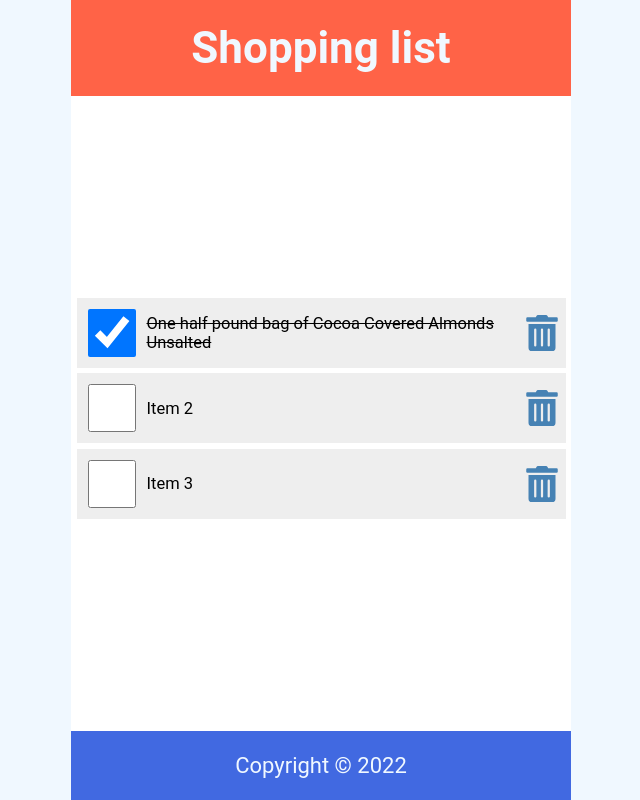
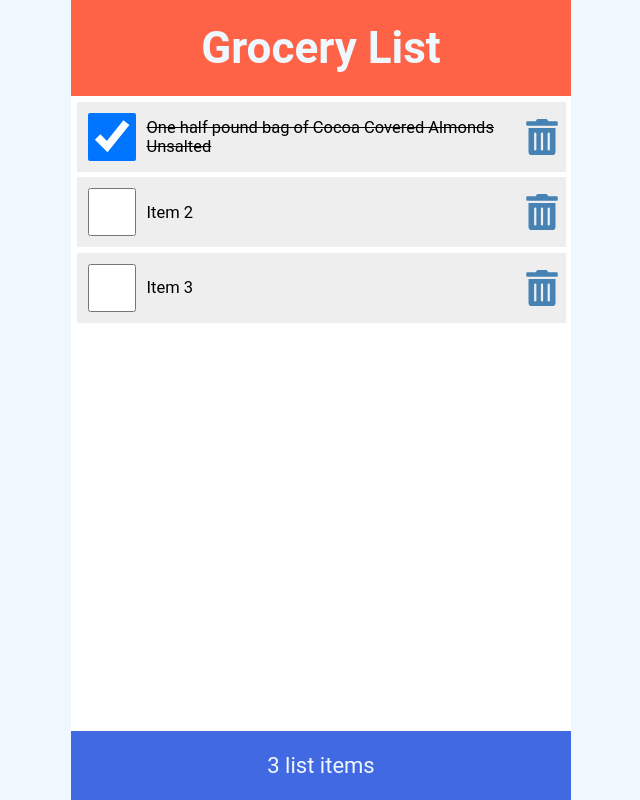
Before and after one commit to mabarbar/react_training, a React (Create React App) app in the folder 02_react/: page / in a window 1280 px wide. Shown: the whole page, without its empty margins (319-959 px from the left). Built offline with nearby package versions, Linux system fonts and the light colour scheme.

Commit message:
learning react

```diff
--- a/02_react/src/App.js
+++ b/02_react/src/App.js
@@ -1,13 +1,50 @@
 import Header from "./Header";
 import Contents from "./Contents";
 import Footer from "./Footer";
+import { useState } from "react";
 
 function App() {
+  const [items, setItems] = useState([
+    {
+      id: 1,
+      checked: true,
+      item: "One half pound bag of Cocoa Covered Almonds Unsalted",
+    },
+    {
+      id: 2,
+      checked: false,
+      item: "Item 2",
+    },
+    {
+      id: 3,
+      checked: false,
+      item: "Item 3",
+    },
+  ]);
+
+  const handleCheck = (id) => {
+    const listItems = items.map((item) =>
+      item.id === id ? { ...item, checked: !item.checked } : item
+    );
+    setItems(listItems);
+    localStorage.setItem("shoppinglist", JSON.stringify(listItems));
+  };
+
+  const handleDelete = (id) => {
+    const listItems = items.filter((item) => item.id !== id);
+    setItems(listItems);
+    localStorage.setItem("shoppinglist", JSON.stringify(listItems));
+  };
+
   return (
     <div className="App">
-        <Header />
-        <Contents />
-        <Footer />
+      <Header title="Grocery List" />
+      <Contents
+        items={items}
+        handleCheck={handleCheck}
+        handleDelete={handleDelete}
+      />
+      <Footer length={items.length} />
     </div>
   );
 }
--- a/02_react/src/Contents.js
+++ b/02_react/src/Contents.js
@@ -1,64 +1,14 @@
-import { useState } from "react";
-import { FaTrashAlt } from "react-icons/fa";
+import ItemList from "./ItemList";
 
-const Contents = () => {
-  const [items, setItems] = useState([
-    {
-      id: 1,
-      checked: true,
-      item: "One half pound bag of Cocoa Covered Almonds Unsalted",
-    },
-    {
-      id: 2,
-      checked: false,
-      item: "Item 2",
-    },
-    {
-      id: 3,
-      checked: false,
-      item: "Item 3",
-    },
-  ]);
-
-  const handleCheck = (id) => {
-    const listItems = items.map((item) =>
-      item.id === id ? { ...item, checked: !item.checked } : item
-    );
-    setItems(listItems);
-    localStorage.setItem("shoppinglist", JSON.stringify(listItems));
-  };
-
-  const handleDelete = (id) => {
-    const listItems = items.filter((item) => item.id !== id);
-    setItems(listItems);
-    localStorage.setItem("shoppinglist", JSON.stringify(listItems));
-  };
-
+const Content = ({ items, handleCheck, handleDelete }) => {
   return (
     <main>
       {items.length ? (
-        <ul>
-          {items.map((item) => (
-            <li className="item" key={item.id}>
-              <input
-                type="checkbox"
-                onChange={() => handleCheck(item.id)}
-                checked={item.checked}
-              />
-              <label
-                style={item.checked ? { textDecoration: "line-through" } : null}
-                onDoubleClick={() => handleCheck(item.id)}
-              >
-                {item.item}
-              </label>
-              <FaTrashAlt
-                role="button"
-                tabIndex="0"
-                onClick={() => handleDelete(item.id)}
-              ></FaTrashAlt>
-            </li>
-          ))}
-        </ul>
+        <ItemList
+          items={items}
+          handleCheck={handleCheck}
+          handleDelete={handleDelete}
+        />
       ) : (
         <p style={{ marginTop: "2rem" }}>Your list is empty.</p>
       )}
@@ -66,4 +16,4 @@
   );
 };
 
-export default Contents;
+export default Content;
--- a/02_react/src/Footer.js
+++ b/02_react/src/Footer.js
@@ -1,12 +1,11 @@
-import React from 'react'
+import React from "react";
 
-const Footer = () => {
-  const today = new Date()
+const Footer = ({ length }) => {
   return (
     <footer>
-      <p>Copyright &copy; {today.getFullYear()}</p>
+      <p>{length} list {length === 1 ? "item" : "items"}</p>
     </footer>
-  )
-}
+  );
+};
 
-export default Footer
+export default Footer;
--- a/02_react/src/Header.js
+++ b/02_react/src/Header.js
@@ -1,11 +1,15 @@
 import React from "react";
 
-const Header = () => {
+const Header = (props) => {
   return (
     <header>
-      <h1>Shopping list</h1>
+      <h1>{props.title}</h1>
     </header>
   );
 };
 
+Header.defaultProps = {
+  title: "Default Title"
+}
+
 export default Header;
--- /dev/null
+++ b/02_react/src/ItemList.js
@@ -0,0 +1,18 @@
+import LineItem from "./LineItem";
+
+const ItemList = ({ items, handleCheck, handleDelete }) => {
+  return (
+    <ul>
+      {items.map((item) => (
+        <LineItem
+          key={item.id}
+          item={item}
+          handleCheck={handleCheck}
+          handleDelete={handleDelete}
+        />
+      ))}
+    </ul>
+  );
+};
+
+export default ItemList;
--- /dev/null
+++ b/02_react/src/LineItem.js
@@ -0,0 +1,27 @@
+import { FaTrashAlt } from "react-icons/fa";
+
+const LineItem = ({ item, handleCheck, handleDelete }) => {
+  return (
+    <li className="item" key={item.id}>
+      <input
+        type="checkbox"
+        onChange={() => handleCheck(item.id)}
+        checked={item.checked}
+      />
+      <label
+        style={item.checked ? { textDecoration: "line-through" } : null}
+        onDoubleClick={() => handleCheck(item.id)}
+      >
+        {item.item}
+      </label>
+      <FaTrashAlt
+        onClick={() => handleDelete(item.id)}
+        role="button"
+        tabIndex="0"
+        aria-Label={`Delete ${item.item}`}
+      ></FaTrashAlt>
+    </li>
+  );
+};
+
+export default LineItem;
--- a/02_react/src/index.css
+++ b/02_react/src/index.css
@@ -44,9 +44,10 @@
   display: flex;
   flex-direction: column;
   flex-grow: 1;
-  justify-content: center;
+  justify-content: flex-start;
   align-items: center;
   overflow-y: auto;
+  /* border: 1px red solid; */
 }
 
 footer {
@@ -61,7 +62,7 @@
 ul {
   width: 100%;
   list-style: none;
-  padding: 0 0.25rem 0.25rem;
+  padding: 0.25rem;
 }
 
 ul li::before {
```
